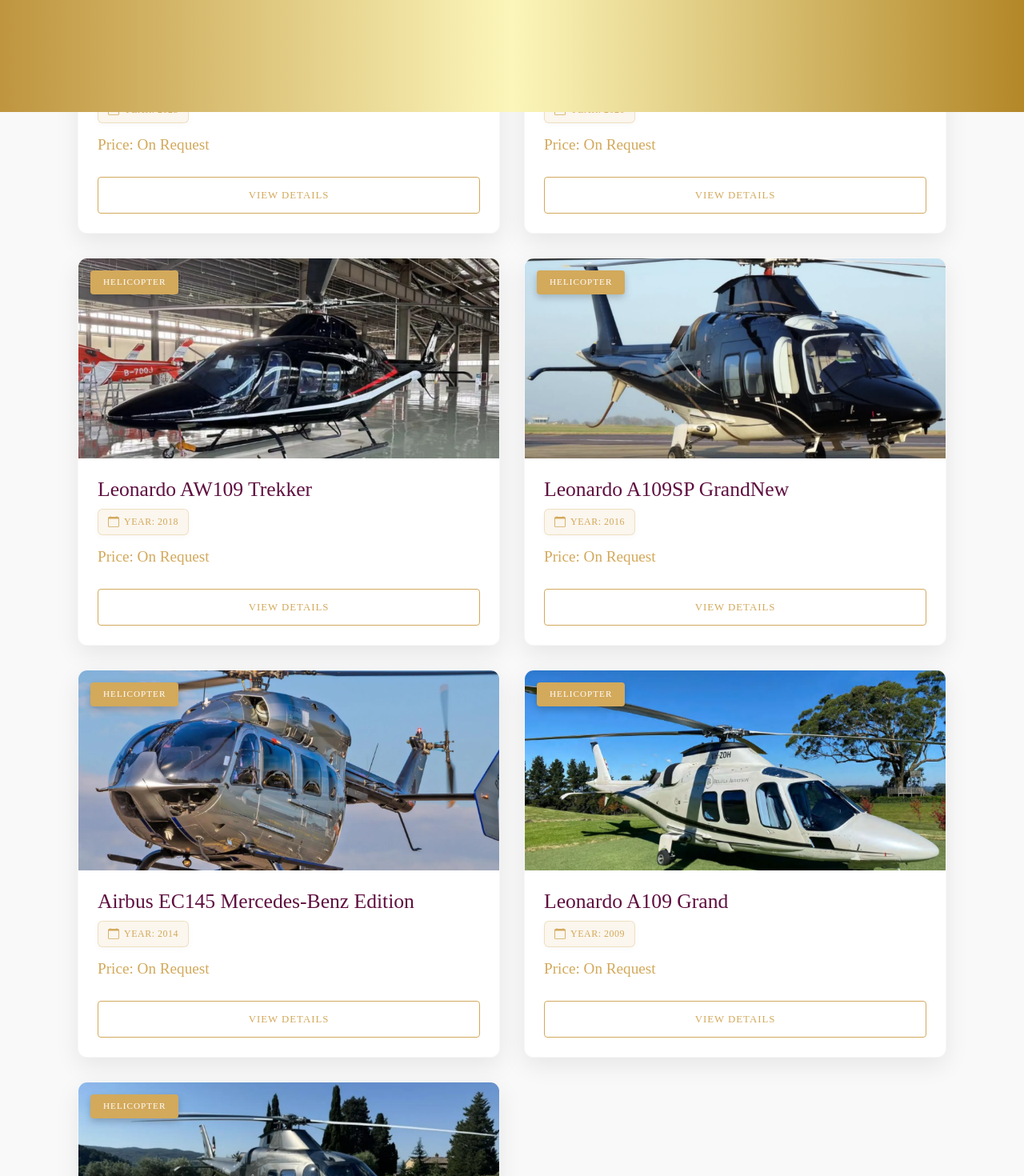
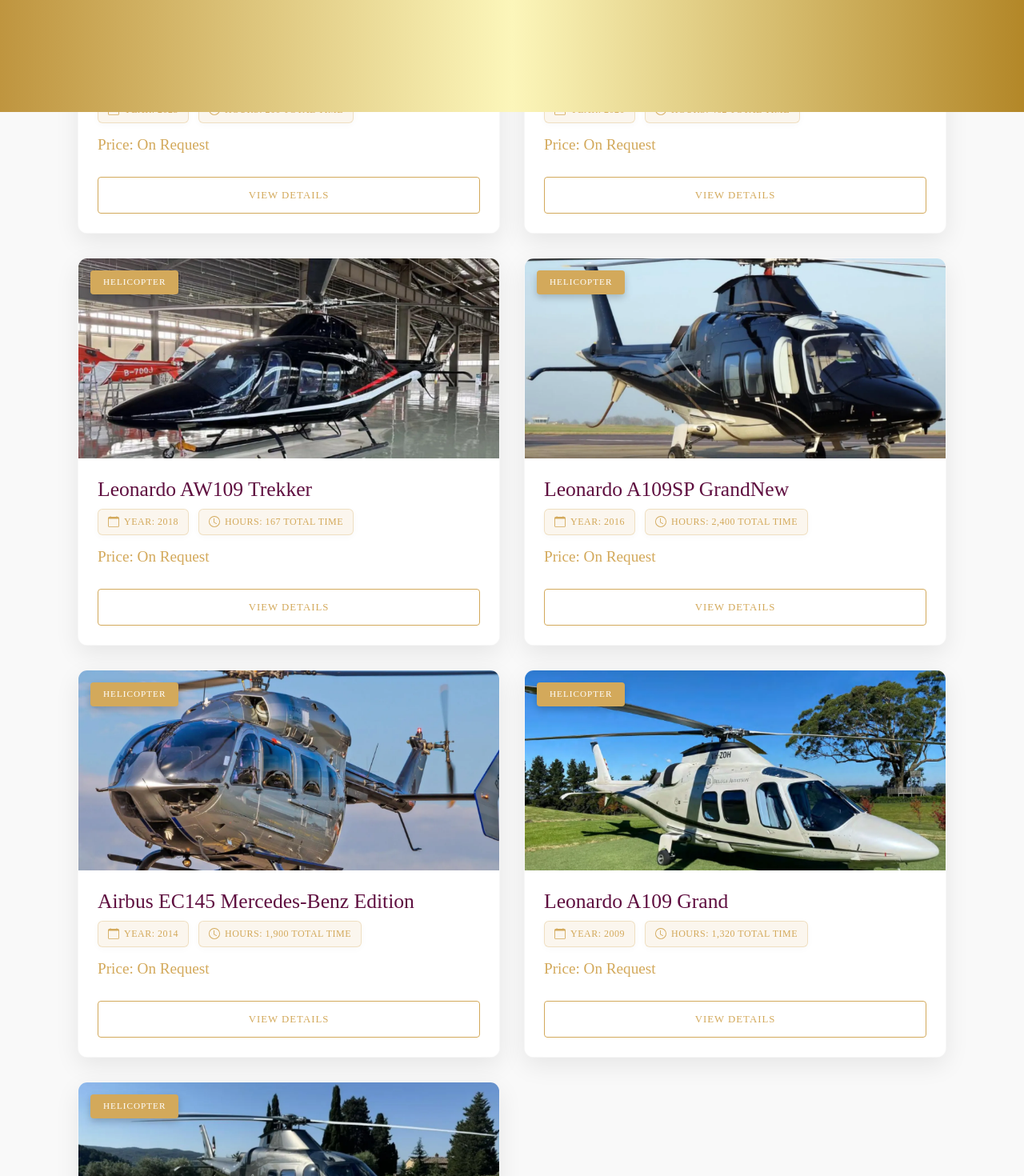
Before and after one commit to psychonimus/raymond-aviation-staging, a React (Vite) app: page /inventory in a window 1280 px wide. Shown: the part 1620-3090 px from the top of the page at 80% size. Built offline with nearby package versions, Linux system fonts and the light colour scheme; a web font is replaced by a local one; what airport-codes would draw is missing.

Commit message:
hourse fixed

```diff
--- a/src/data/inventoryData.js
+++ b/src/data/inventoryData.js
@@ -285,7 +285,7 @@ export const inventoryData = [
       manufacturer: "Leonardo",
       model: "AW169",
       year: 2023,
-      // hours: "50 Total Time",
+      hours: "50 Total Time",
       airframeTotalTime: "50 Hours",
       configuration: "10 PAX",
       location: "Europe",
@@ -620,7 +620,7 @@ export const inventoryData = [
       manufacturer: "Bell",
       model: "Bell 429",
       year: 2023,
-      // hours: "210 Total Time",
+      hours: "210 Total Time",
       airframeTotalTime: "210 Hours",
       configuration: "VIP",
       // capacity: "5 - 7 (5 VIP Club Seats + 2 Crew)",
@@ -731,7 +731,7 @@ export const inventoryData = [
       manufacturer: "Leonardo",
       model: "AW109",
       year: 2021,
-      // hours: "462 Total Time",
+      hours: "462 Total Time",
       airframeTotalTime: "462 Hours",
       // cycles: "1,033 Cycles",
       configuration: "6 Seats",
@@ -825,7 +825,7 @@ export const inventoryData = [
       manufacturer: "Leonardo",
       model: "AW109 Trekker",
       year: 2018,
-      // hours: "167 Total Time",l
+      hours: "167 Total Time",
       airframeTotalTime: "167 Hours",
       configuration: "Low hours flown Trekker",
       location: "Turkey",
@@ -997,7 +997,7 @@ export const inventoryData = [
       manufacturer: "Leonardo",
       model: "A109SP GrandNew",
       year: 2016,
-      // hours: "2,400 Total Time",
+      hours: "2,400 Total Time",
       airframeTotalTime: "2,400 Hours",
       // configuration: "Six Crash-Resistant Leather Seats",
       // location: "UK",
@@ -1129,7 +1129,7 @@ export const inventoryData = [
       manufacturer: "Airbus Helicopters",
       model: "EC145",
       year: 2014,
-      // hours: "1,900 Total Time",
+      hours: "1,900 Total Time",
       airframeTotalTime: "1,900 Hours",
       configuration: "Mercedes-Benz Edition",
       // location: "Brazil",
@@ -1265,7 +1265,7 @@ export const inventoryData = [
       manufacturer: "Leonardo",
       model: "A109 Grand",
       year: 2009,
-      // hours: "1,320 Total Time",
+      hours: "1,320 Total Time",
       airframeTotalTime: "1,320 Hours",
       configuration: "-Pale grey leather new June 2022 / Charcoal grey carpet new June 2022",
       // capacity: "6 - 7 Passengers (VIP Corporate Layout)",
@@ -1383,7 +1383,7 @@ export const inventoryData = [
       manufacturer: "Leonardo",
       model: "A109 Grand",
       year: 2009,
-      // hours: "2,803 Total Time",
+      hours: "2,803 Total Time",
       airframeTotalTime: "2,803 Hours",
       configuration: "VIP 6-Seat",
       location: "Monaco",
```
